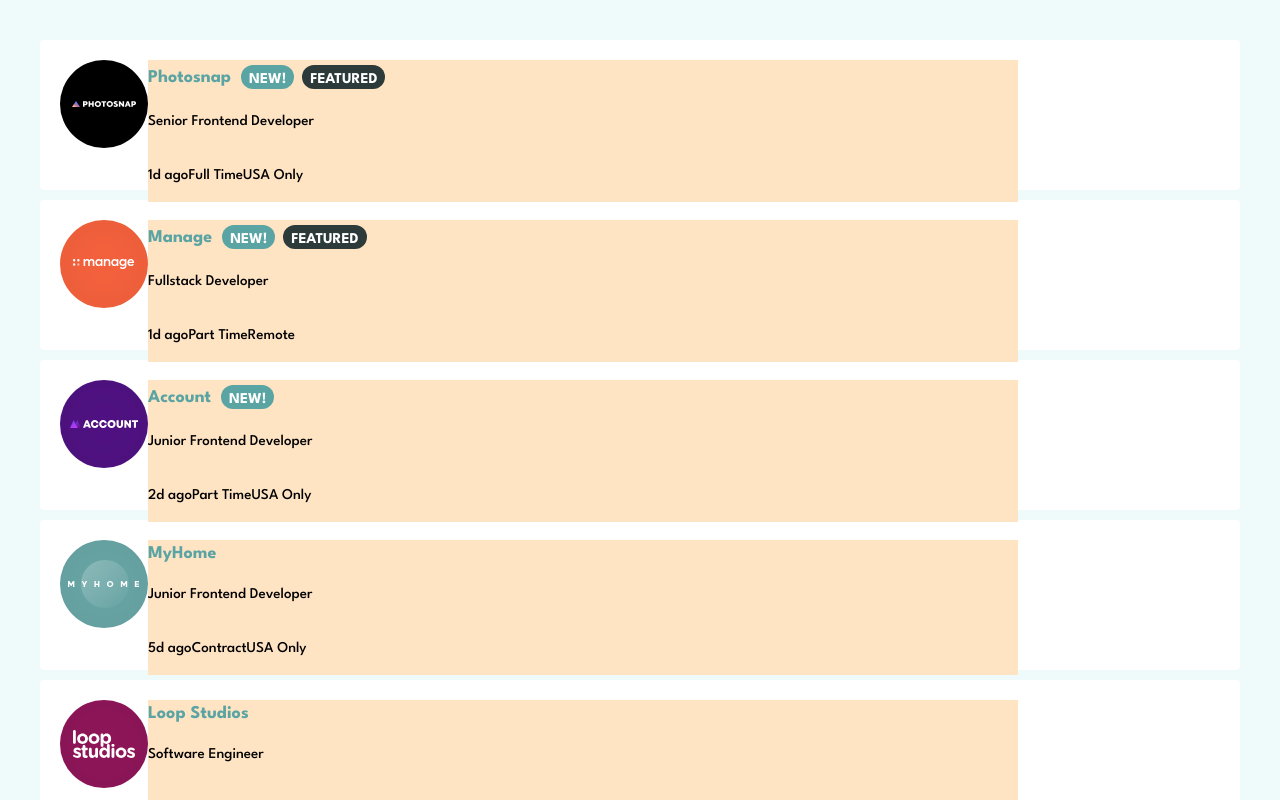
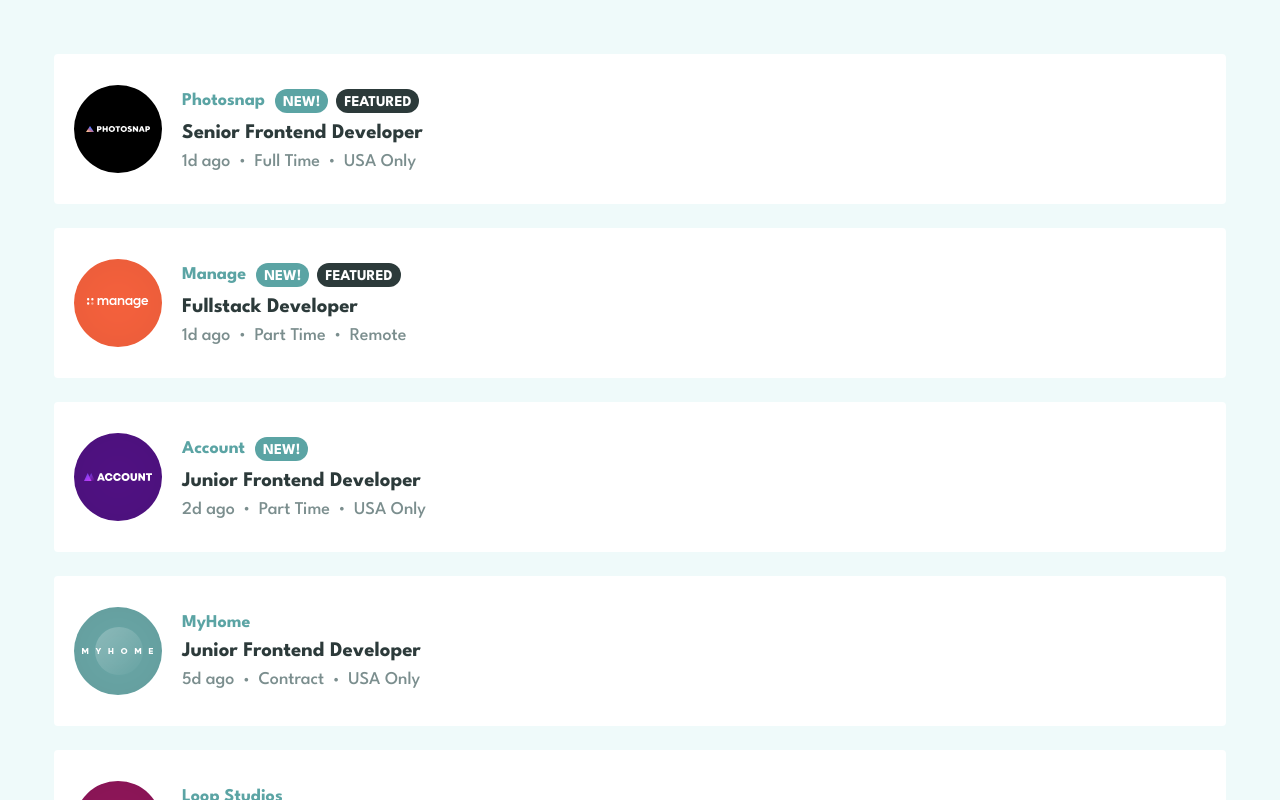
Before and after one commit to bgrubb83/frontend-mentor-job-listings-with-filtering, a React (Create React App) app: page / in a window 1280 px wide. Shown: the top 800 px of the page. Built offline with nearby package versions, Linux system fonts and the light colour scheme.

Commit message:
Further styling on JobDetails.

```diff
--- a/src/components/JobCard/JobCard.css
+++ b/src/components/JobCard/JobCard.css
@@ -1,8 +1,9 @@
 .jobCardWrapper {
     display: flex;
+    align-items: center;
     background-color: #fff;
     border-radius: 4px;
     height: 150px;
     padding: 20px;
-    margin: 10px;
+    margin: 24px;
 }
--- a/src/components/JobDetails/JobDetails.css
+++ b/src/components/JobDetails/JobDetails.css
@@ -1,15 +1,14 @@
 .jobDetailsWrapper {
     display: flex;
     flex-direction: column;
-    background-color: aqua;
     width: 75%;
+    margin-left: 20px;
 }
 
 .row {
     display: flex;
     flex-direction: row;
     align-items: center;
-    background-color: bisque;
     padding-top: 5px;
     padding-bottom: 5px;
 }
@@ -20,3 +19,22 @@
     font-weight: 700;
     font-size: 18px;
 }
+
+.role {
+    color: hsl(180, 14%, 20%);
+    font-weight: 700;
+    font-size: 1.3rem;
+    margin: 0px;
+}
+
+.job-stat {
+    color: hsl(180, 8%, 52%);
+    font-size: 1.2em;
+    margin: 0px;
+}
+
+.bullet {
+    color: hsl(180, 8%, 52%);
+    margin-left: 8px;
+    margin-right: 8px;
+  }
--- a/src/components/JobDetails/JobDetails.tsx
+++ b/src/components/JobDetails/JobDetails.tsx
@@ -8,7 +8,7 @@
 const JobDetails: React.FC<JobDetailsProps> = ({ company, new: isNew, featured, position, postedAt, contract, location }) => {
     return (
         <div className='jobDetailsWrapper'>
-            <section className='row top'>
+            <section className='row'>
                 <span className='company-name' >{company}</span>
                 {/* New Pill */}
                 {isNew ?
@@ -26,14 +26,16 @@
                     : null}
             </section>
 
-            <section className='row middle'>
-                <p>{position}</p>
+            <section className='row'>
+                <p className='role'>{position}</p>
             </section>
 
-            <section className='row bottom'>
-                <p>{postedAt}</p>
-                <p>{contract}</p>
-                <p>{location}</p>
+            <section className='row'>
+                <p className='job-stat'>{postedAt}</p>
+                <span className='bullet'>&#8226;</span>
+                <p className='job-stat'>{contract}</p>
+                <span className='bullet'>&#8226;</span>
+                <p className='job-stat'>{location}</p>
             </section>
 
         </div>
```
